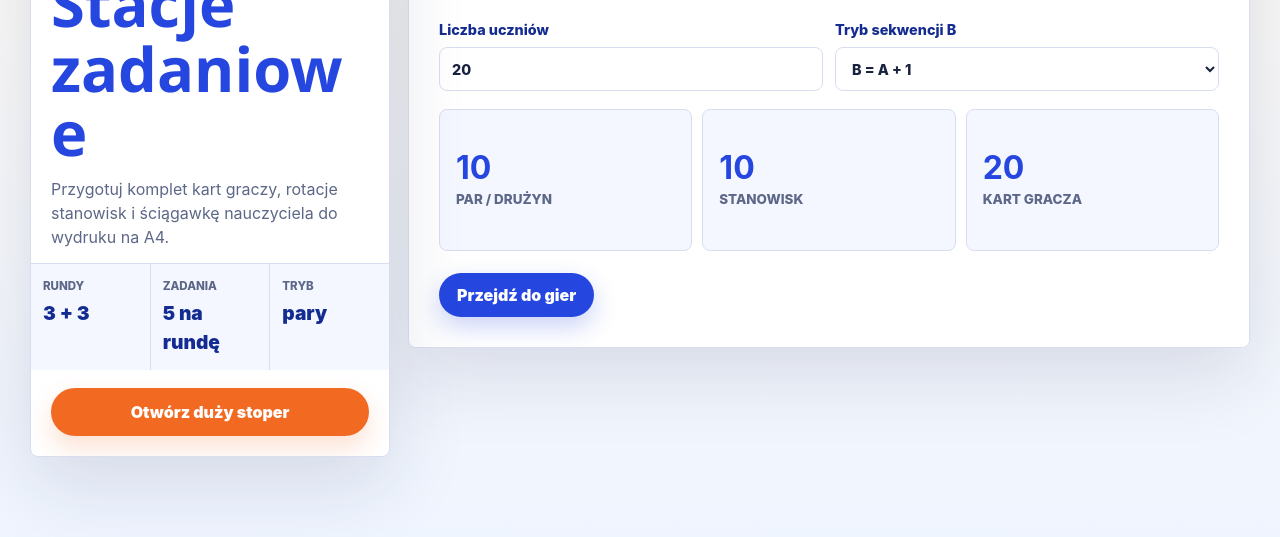
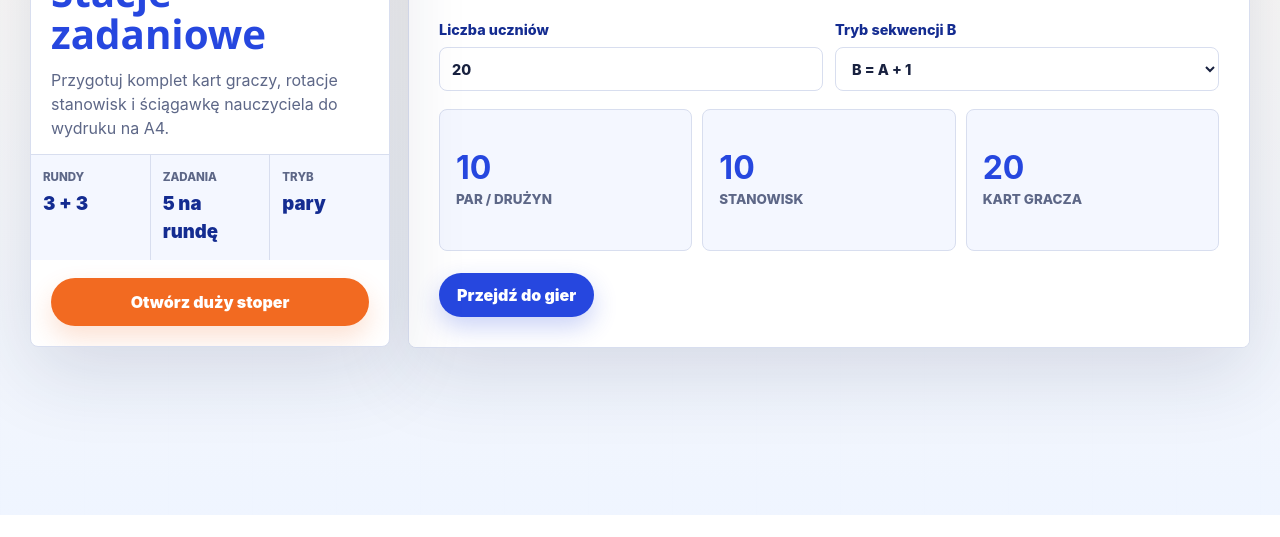
Before and after one commit to Pionkolandia/generator-stacji-zadaniowych, a website: page index.html in a window 1280 px wide. Shown: the part 285-822 px from the top of the page. After the commit the page ends 800 px from the top, so only its background shows below. Drawn offline with Linux system fonts and the light colour scheme.

Commit message:
Fix hero title scaling

```diff
--- a/public/styles.css
+++ b/public/styles.css
@@ -114,8 +114,9 @@ h3 {
 
 h1 {
   color: var(--blue);
-  font-size: clamp(2.45rem, 4.8vw, 4.6rem);
-  overflow-wrap: anywhere;
+  font-size: clamp(2.35rem, 3.15vw, 3.45rem);
+  overflow-wrap: normal;
+  word-break: keep-all;
 }
 
 h2 {
@@ -159,7 +160,7 @@ h3 {
 .lesson-stats dd {
   margin: 0;
   color: var(--blue-deep);
-  font-size: 1.2rem;
+  font-size: clamp(1rem, 1.5vw, 1.16rem);
   font-weight: 900;
 }
 
--- a/styles.css
+++ b/styles.css
@@ -114,8 +114,9 @@ h3 {
 
 h1 {
   color: var(--blue);
-  font-size: clamp(2.45rem, 4.8vw, 4.6rem);
-  overflow-wrap: anywhere;
+  font-size: clamp(2.35rem, 3.15vw, 3.45rem);
+  overflow-wrap: normal;
+  word-break: keep-all;
 }
 
 h2 {
@@ -159,7 +160,7 @@ h3 {
 .lesson-stats dd {
   margin: 0;
   color: var(--blue-deep);
-  font-size: 1.2rem;
+  font-size: clamp(1rem, 1.5vw, 1.16rem);
   font-weight: 900;
 }
 
```
